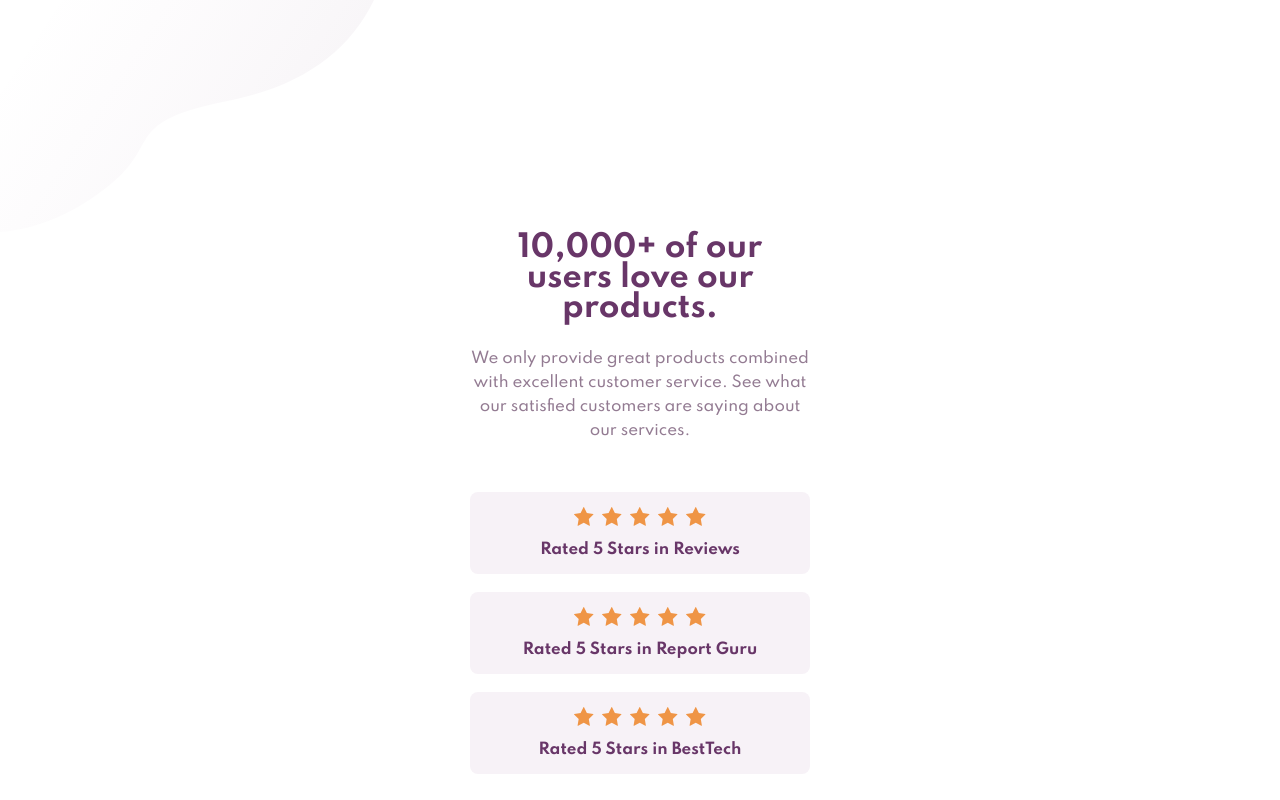
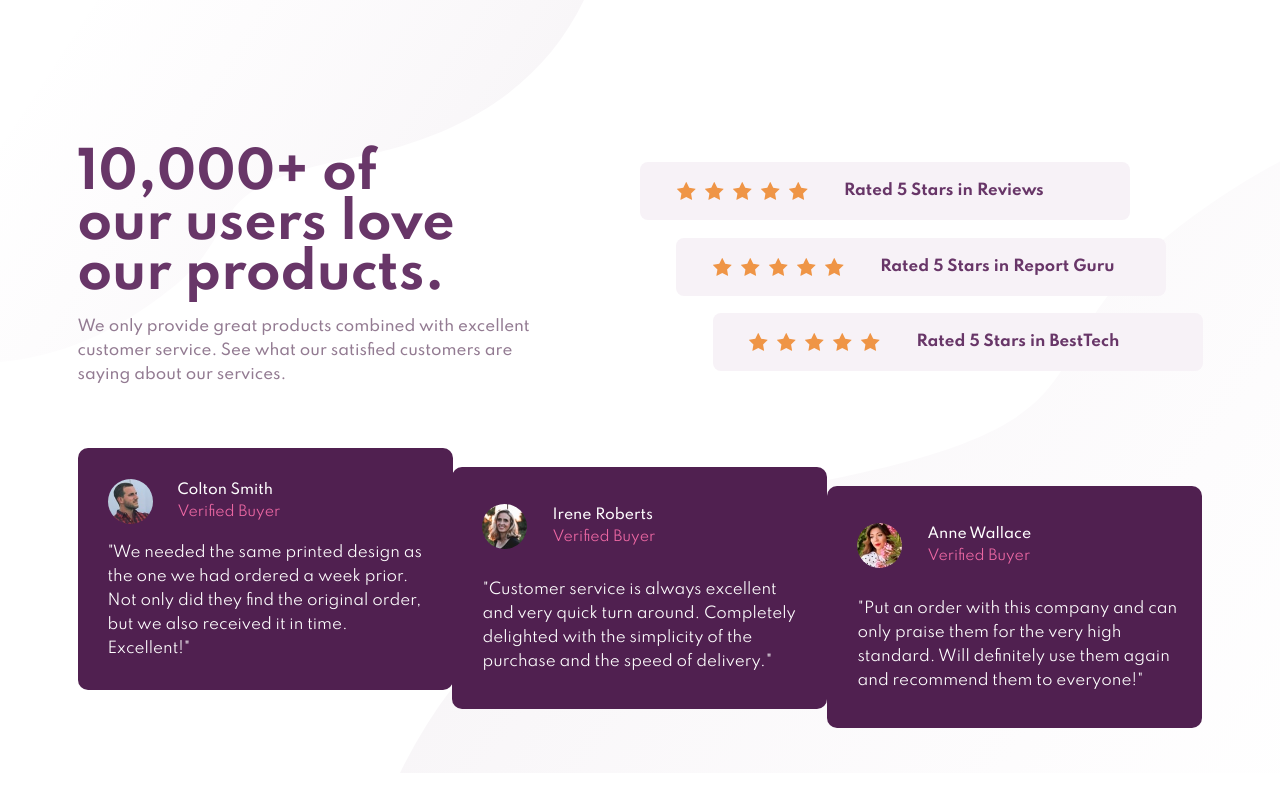
Before and after one commit to Maddouchhamza/social-proof-section-master, a plain HTML site: page index.html in a window 1280 px wide. Shown: the top 800 px of the page. Drawn offline with Linux system fonts and the light colour scheme.

Commit message:
remake from scratch, desktop verion done!!

```diff
--- a/style.css
+++ b/style.css
@@ -1,79 +1,126 @@
 @import url('https://fonts.googleapis.com/css2?family=Barlow+Semi+Condensed:wght@200;300;400;500;600;700&family=Big+Shoulders+Display:wght@700&family=Inter:wght@400;700&family=Kumbh+Sans:wght@400;500;600;700&family=Lexend+Deca:wght@100;200;300;400&family=Outfit:wght@100;300;400;600&family=Red+Hat+Display:wght@300;400;500;700;900&family=Spartan:wght@400;500;700&display=swap');
 body{
-    height: 245vh;
+    height: 100vh;
     font-family: "Spartan", sans-serif;
     display: flex;
     justify-content: center;
     align-items: center;
-    background-image: url(./images/bg-pattern-top-mobile.svg), url(./images/bg-pattern-bottom-mobile.svg);
+    background-image: url(./images/bg-pattern-top-desktop.svg), url(./images/bg-pattern-bottom-desktop.svg);
     background-repeat: no-repeat, no-repeat;
-    background-position: 0px 0px, 0px 1150px;
+    background-position: 0px 0px, 400px 100px;
 }
 .container{
-    width: 340px;
+    height: 70vh;
+    margin-left: 9%;
+    margin-right: 9%;
+    display: grid;
+    grid-template-columns: 50% 50%;
+    grid-template-rows: 50% 50%;
+    gap: 40px 0px;
 }
 .intro{
-    text-align: center;
+    grid-column: 1/2;
+    grid-row: 1/2;
+    display: flex;
+    flex-direction: column;
+    justify-content: center;
+    align-items: center;
 }
 .title{
     color: hsl(300, 32%, 31%);
     font-weight: 700;
-    font-size: 30px;
-    line-height: 30px;
-    padding-left: 1rem;
-    padding-right: 1rem;
-    padding-bottom: 24px;
+    font-size: 50px;
+    line-height: 50px;
+    padding-right: 10rem;
 }
 .resume{
     color: hsl(303, 10%, 53%);
     font-size: 15px;
     font-weight: 500;
     line-height: 24px;
+    padding-top: 1rem;
+    padding-right: 5rem;
 }
 
 .all-rates{
-    height: 300px;
-    display: flex;
-    flex-direction: column;
+    grid-column: 2/3;
+    grid-row: 1/2;
+    display: grid;
+    grid-template-columns: 100%;
+    grid-template-rows: 33% 33% 33%;
     align-items: center;
-    justify-content: space-around;
-    margin-bottom: 60px;
-    margin-top: 40px;
+}
+#one{
+    grid-row: 1/2;
+    justify-self: start;
+    align-self: flex-end;
+}
+#two{
+    grid-row: 2/3;
+    justify-self: center;
+}
+#tree{
+    grid-row: 3/4;
+    justify-self: end;
+    align-self: flex-start;
+
 }
 .rate{
     background-color: hsl(300, 24%, 96%);
-    width: 340px;
-    padding-top: 15px;
-    padding-bottom: 15px;
+    width: 490px;
+    padding-top: 20px;
+    padding-bottom: 20px;
     border-radius: 8px;
     display: flex;
-    flex-direction: column;
     align-items: center;
-    text-align: center;
+    color: hsl(300, 32%, 31%);
     font-weight: 700;
     font-size: 15px;
-    color: hsl(300, 32%, 31%);
 }
 .stars{
     display: flex;
     justify-content: center;
     justify-content: space-around;
+    align-items: center;
     width: 140px;
-    padding-bottom: 15px;
+    margin-left: 2rem;
+    margin-right: 2rem;
 }
 .stars img{
-    width: 20px;
+    width: 19px;
 }
 
 .cards{
+    grid-column: 1/3;
+    grid-row: 2/3;
+    display: grid;
+    grid-template-columns: 33.3333% 33.3333% 33.3333%;
+    grid-row: 100%;
+}
+.smith{
+    grid-column: 1/2;
+    align-self: flex-start;
+    justify-self: start;
+}
+.roberts{
+    grid-column: 2/3;
+    align-self: center;
+    justify-self: center;
+
+}
+.wallace{
+    grid-column: 3/4;
+    align-self: flex-end;
+    justify-self: end;
+
 }
 section{
+    width: 320px;
     background-color: hsl(300, 43%, 22%);
-    height: 240px;
+    height: 200px;
     display: flex;
     flex-direction: column;
     justify-content: space-around;
-    margin-bottom: 18px;
     border-radius: 10px;
     color: white;
     font-size: 15px;
```
